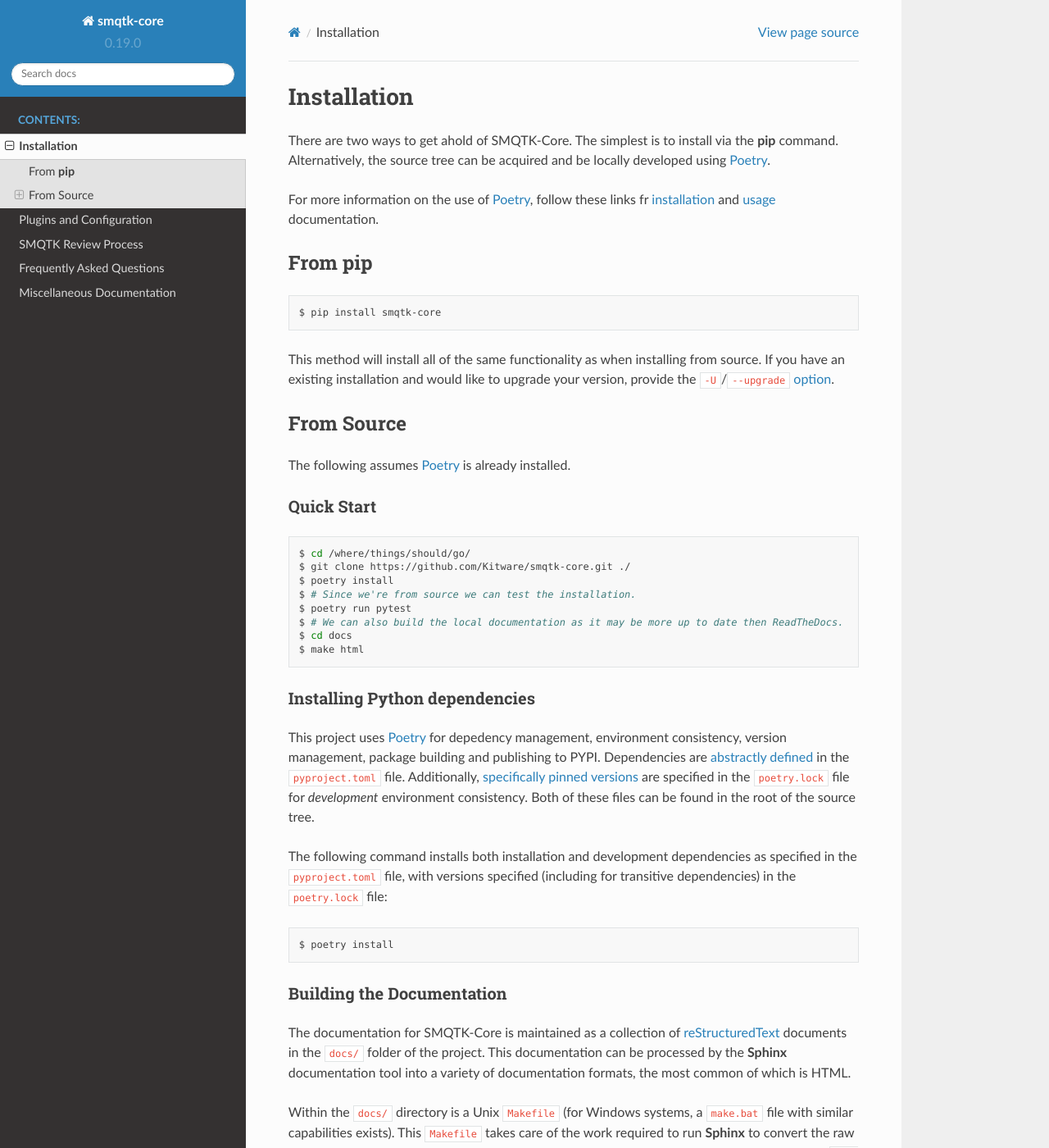
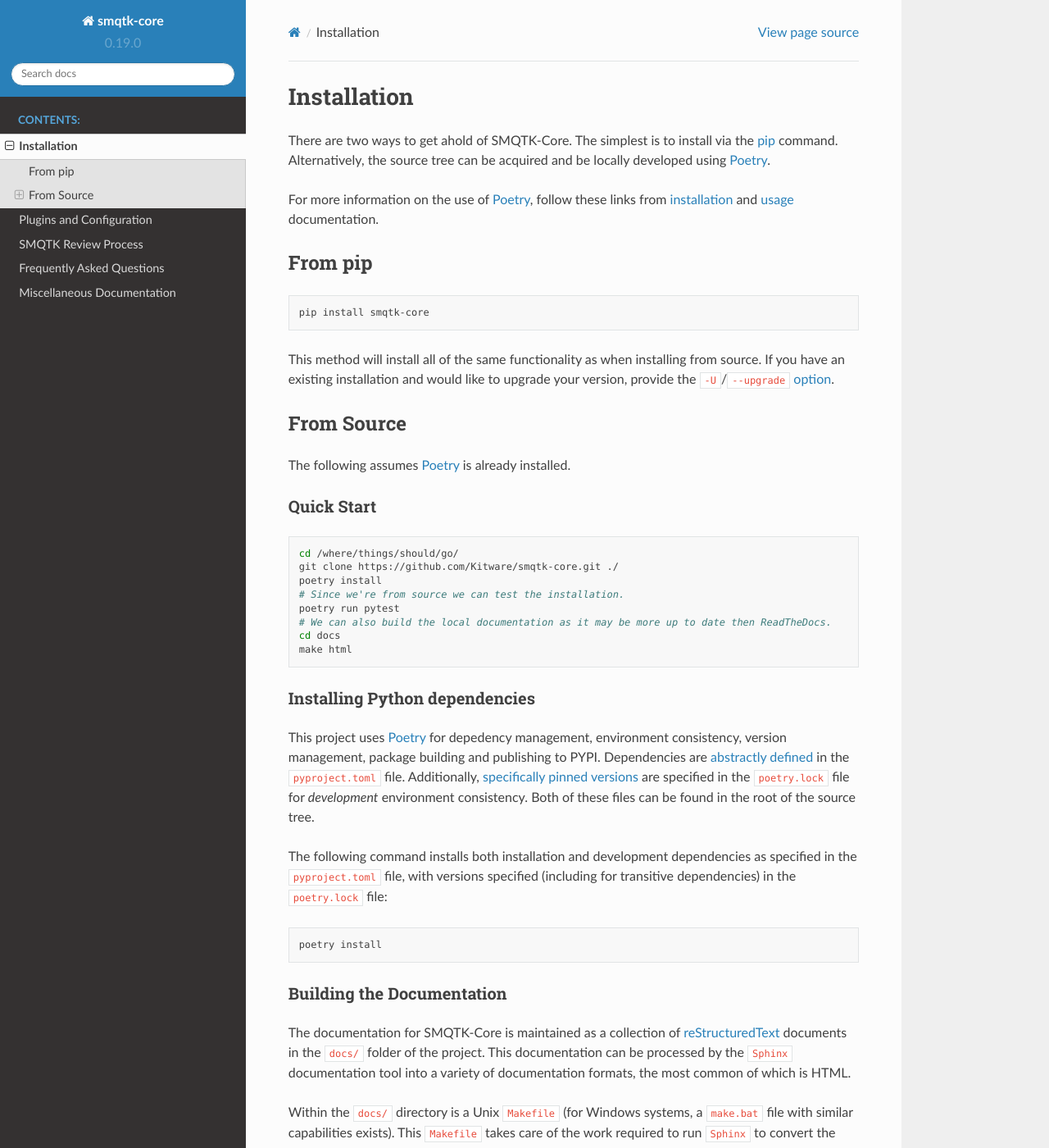
Before and after one commit to Kitware/SMQTK-Core, a Sphinx documentation site: the page built from docs/installation.rst, in a window 1280 px wide and 1400 px high. Shown: the whole window at 82% size. Built offline with Sphinx 7.4.7 and the Read the Docs theme 2.0.0, drawn with Linux system fonts in a browser that asks for light colours; pages that are not in the unit, such as notebooks, are missing from menus; the version number is read from the project's files by our own code; some of the changed lines change nothing that is shown.

Commit message:
standardize_rst

```diff
--- a/docs/installation.rst
+++ b/docs/installation.rst
@@ -2,21 +2,21 @@
 ============
 
 There are two ways to get ahold of SMQTK-Core.
-The simplest is to install via the :command:`pip` command.
+The simplest is to install via the `pip <#From pip>`_ command.
 Alternatively, the source tree can be acquired and be locally developed using
 `Poetry`_.
 
-For more information on the use of `Poetry`_, follow these links fr
+For more information on the use of `Poetry`_, follow these links from
 `installation`_ and `usage`_ documentation.
 
 .. _installation: Poetry-installation_
 .. _usage: Poetry-usage_
 
 
-From :command:`pip`
--------------------
+From pip
+--------
 
-.. prompt:: bash
+.. code:: bash
 
     pip install smqtk-core
 
@@ -34,7 +34,7 @@
 Quick Start
 ^^^^^^^^^^^
 
-.. prompt:: bash
+.. code:: bash
 
     cd /where/things/should/go/
     git clone https://github.com/Kitware/smqtk-core.git ./
@@ -50,19 +50,19 @@
 ^^^^^^^^^^^^^^^^^^^^^^^^^^^^^^
 This project uses `Poetry`_ for depedency management, environment consistency,
 version management, package building and publishing to PYPI.
-Dependencies are `abstractly defined`_ in the :file:`pyproject.toml` file.
+Dependencies are `abstractly defined`_ in the ``pyproject.toml`` file.
 Additionally, `specifically pinned versions`_ are specified in the
-:file:`poetry.lock` file for *development* environment consistency.
+``poetry.lock`` file for *development* environment consistency.
 Both of these files can be found in the root of the source tree.
 
 .. _abstractly defined: Poetry-dependencies_
 .. _specifically pinned versions: Poetry-poetrylock_
 
 The following command installs both installation and development dependencies
-as specified in the :file:`pyproject.toml` file, with versions specified
-(including for transitive dependencies) in the :file:`poetry.lock` file:
+as specified in the ``pyproject.toml`` file, with versions specified
+(including for transitive dependencies) in the ``poetry.lock`` file:
 
-.. prompt:: bash
+.. code:: bash
 
     poetry install
 
@@ -70,20 +70,20 @@
 Building the Documentation
 ^^^^^^^^^^^^^^^^^^^^^^^^^^
 The documentation for SMQTK-Core is maintained as a collection of
-`reStructuredText`_ documents in the :file:`docs/` folder of the project.
-This documentation can be processed by the :program:`Sphinx` documentation tool
+`reStructuredText`_ documents in the ``docs/`` folder of the project.
+This documentation can be processed by the ``Sphinx`` documentation tool
 into a variety of documentation formats, the most common of which is HTML.
 
-Within the :file:`docs/` directory is a Unix :file:`Makefile` (for Windows
-systems, a :file:`make.bat` file with similar capabilities exists).
-This :file:`Makefile` takes care of the work required to run :program:`Sphinx`
+Within the ``docs/`` directory is a Unix ``Makefile`` (for Windows
+systems, a ``make.bat`` file with similar capabilities exists).
+This ``Makefile`` takes care of the work required to run ``Sphinx``
 to convert the raw documentation to an attractive output format.
 For example, as shown in the quickstart, calling ``make html`` will generate
-HTML format documentation rooted at :file:`docs/_build/html/index.html`.
+HTML format documentation rooted at ``docs/_build/html/index.html``.
 
 Calling the command ``make help`` here will show the other documentation
 formats that may be available (although be aware that some of them require
-additional dependencies such as :program:`TeX` or :program:`LaTeX`)
+additional dependencies such as ``TeX`` or ``LaTeX``)
 
 
 Live Preview
@@ -93,16 +93,16 @@
 is very helpful to be able to preview the formatted version of the text.
 While it is possible to simply run the ``make html`` command periodically, a
 more seamless workflow of this is available.
-Within the :file:`docs/` directory is a small Python script called
-:file:`sphinx_server.py` that can simply be called with:
+Within the ``docs/`` directory is a small Python script called
+``sphinx_server.py`` that can simply be called with:
 
-.. prompt:: bash
+.. code:: bash
 
     python sphinx_server.py
 
-This will run a small process that watches the :file:`docs/` folder contents,
-as well as the source files in :file:`smqtk_core/`, for changes.
-:command:`make html` is re-run automatically when changes are detected.
+This will run a small process that watches the ``docs/`` folder contents,
+as well as the source files in ``smqtk_core/``, for changes.
+``make html`` is re-run automatically when changes are detected.
 This will serve the resulting HTML files at http://localhost:5500.
 Having this URL open in a browser will provide you with a relatively up-to-date
 preview of the rendered documentation.
```
